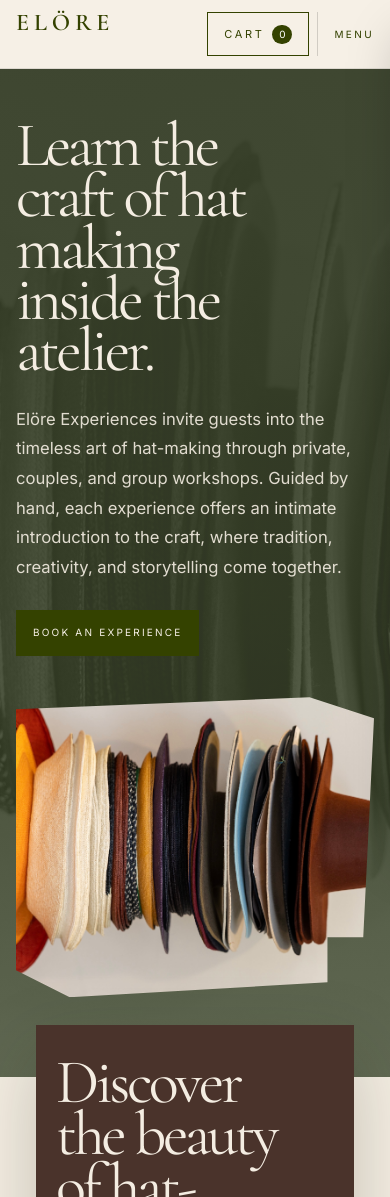
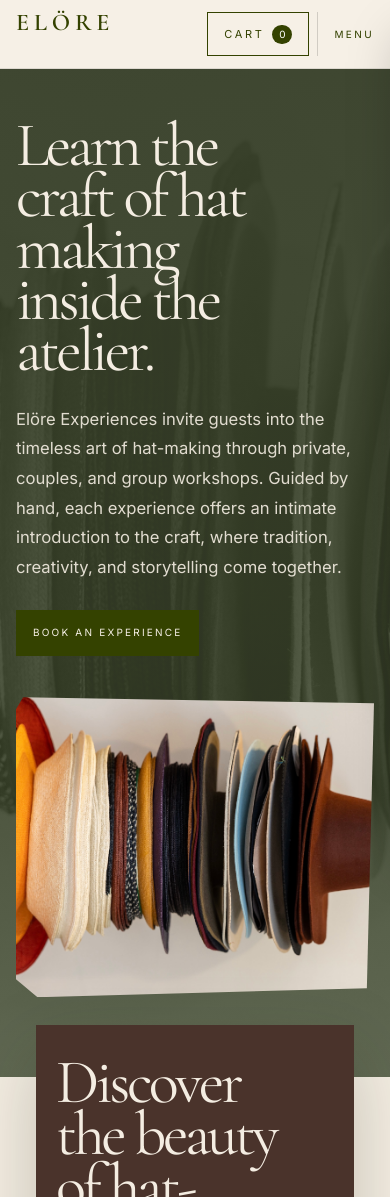
Before and after one commit to caliphsafe/elore-atelier, a Next.js app: page /experiences in a window 390 px wide. Shown: the top 1197 px of the page. Built offline with nearby package versions, Linux system fonts and the light colour scheme.

Commit message:
Add files via upload

```diff
--- a/app/globals.css
+++ b/app/globals.css
@@ -2368,3 +2368,47 @@ a[class*="rounded-full"] {
     box-shadow: 14px 17px 0 rgba(216,203,184,.14);
   }
 }
+
+
+/* =========================================================
+   ELÖRE V15 — EXPERIENCES HERO SHAPE, REFINED
+   Subtle asymmetry: nearly rectangular, gently clipped corners.
+   ========================================================= */
+.experience-opening__image {
+  clip-path: polygon(
+    2% 0,
+    100% 2%,
+    98% 96%,
+    8% 100%,
+    0 92%,
+    0 6%
+  );
+  box-shadow: 18px 22px 0 rgba(216,203,184,.13);
+}
+
+@media (max-width: 900px) {
+  .experience-opening__image {
+    clip-path: polygon(
+      2% 0,
+      100% 2%,
+      98% 96%,
+      7% 100%,
+      0 93%,
+      0 5%
+    );
+  }
+}
+
+@media (max-width: 600px) {
+  .experience-opening__image {
+    clip-path: polygon(
+      2% 0,
+      100% 2%,
+      98% 97%,
+      6% 100%,
+      0 94%,
+      0 4%
+    );
+    box-shadow: 10px 13px 0 rgba(216,203,184,.12);
+  }
+}
```
